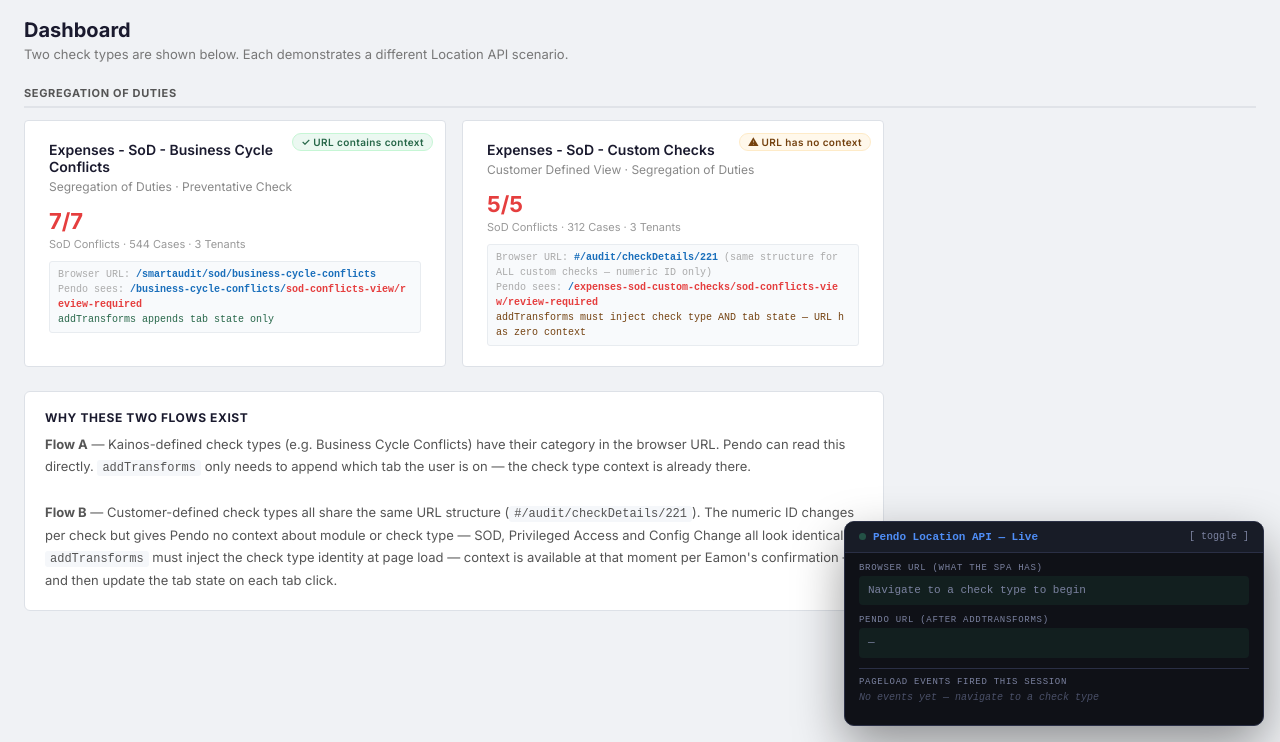
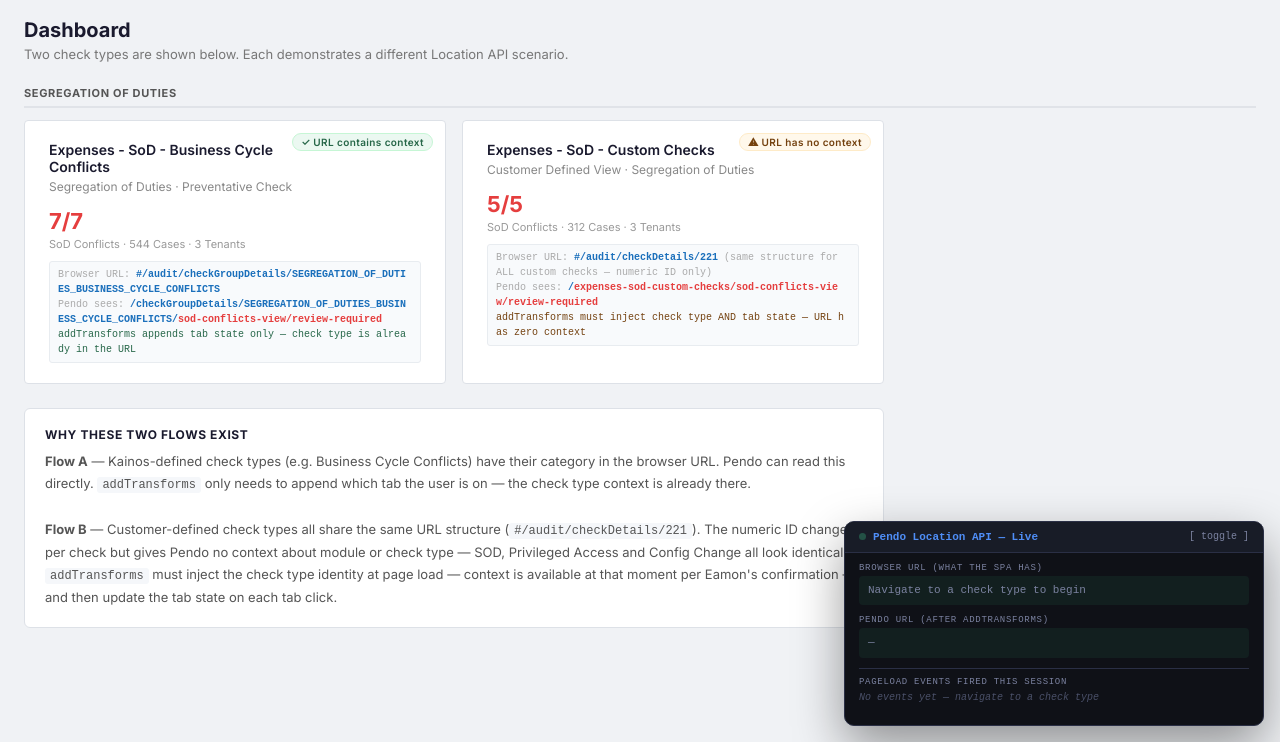
Before and after one commit to tompendo/kainosLocationAPI, a plain HTML site: page index.html in a window 1280 px wide. Shown: the part 58-800 px from the top of the page. Drawn offline with Linux system fonts and the light colour scheme.

Commit message:
Update index.html

```diff
--- a/index.html
+++ b/index.html
@@ -169,7 +169,7 @@
   FLOW A — Business Cycle Conflicts (URL contains context):
     Browser URL already contains /business-cycle-conflicts
     addTransforms only needs to append the active tab.
-    e.g. /smartaudit/sod/business-cycle-conflicts → addTransforms appends /sod-conflicts-view/review-required
+    e.g. https://gmsng.eu.stage.kainossmart.com/web/#/audit/checkGroupDetails/SEGREGATION_OF_DUTIES_BUSINESS_CYCLE_CONFLICTS → addTransforms appends /sod-conflicts-view/review-required
 
   FLOW B — Customer Defined View (URL contains NO context):
     Browser URL is identical regardless of which check type.
@@ -186,7 +186,7 @@
 
 // The base browser URL for each flow — simulates what the SPA actually has in the address bar
 const BROWSER_URLS = {
-  'flow-a': 'https://smartaudit.kainos.com/smartaudit/sod/business-cycle-conflicts',
+  'flow-a': 'https://gmsng.eu.stage.kainossmart.com/web/#/audit/checkGroupDetails/SEGREGATION_OF_DUTIES_BUSINESS_CYCLE_CONFLICTS',
   'flow-b': 'https://gmsng.eu.stage.kainossmart.com/web/#/audit/checkDetails/221'  // same structure for ALL customer-defined check types — only the numeric ID changes
 };
 
@@ -198,7 +198,7 @@
 }
 
 function buildPendoUrl() {
-  const base = BROWSER_URLS[currentFlow] || 'https://smartaudit.kainos.com/smartaudit/sod';
+  const base = BROWSER_URLS[currentFlow] || 'https://gmsng.eu.stage.kainossmart.com/web/#/audit';
   const parts = [];
 
   // Flow B only: inject check type context (not present in browser URL)
@@ -310,9 +310,9 @@
         <div class="dc-val red">7/7</div>
         <div class="dc-meta">SoD Conflicts · 544 Cases · 3 Tenants</div>
         <div class="dc-url">
-          Browser URL: <strong>/smartaudit/sod/business-cycle-conflicts</strong><br>
-          Pendo sees: <strong>/business-cycle-conflicts/<span style="color:#e53e3e">sod-conflicts-view/review-required</span></strong><br>
-          <span style="color:#276749;">addTransforms appends tab state only</span>
+          Browser URL: <strong>#/audit/checkGroupDetails/SEGREGATION_OF_DUTIES_BUSINESS_CYCLE_CONFLICTS</strong><br>
+          Pendo sees: <strong>/checkGroupDetails/SEGREGATION_OF_DUTIES_BUSINESS_CYCLE_CONFLICTS/<span style="color:#e53e3e">sod-conflicts-view/review-required</span></strong><br>
+          <span style="color:#276749;">addTransforms appends tab state only — check type is already in the URL</span>
         </div>
       </div>
 
```
